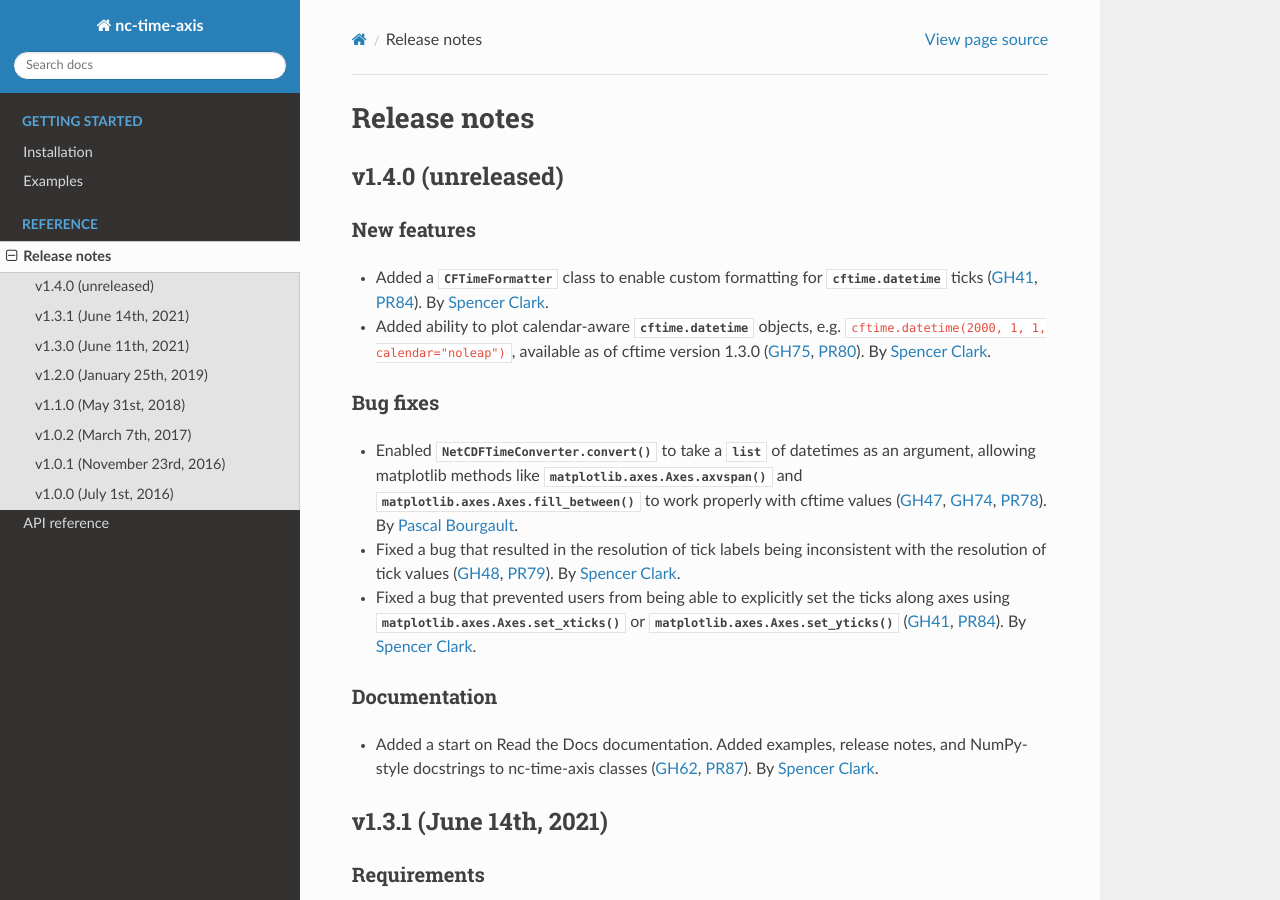
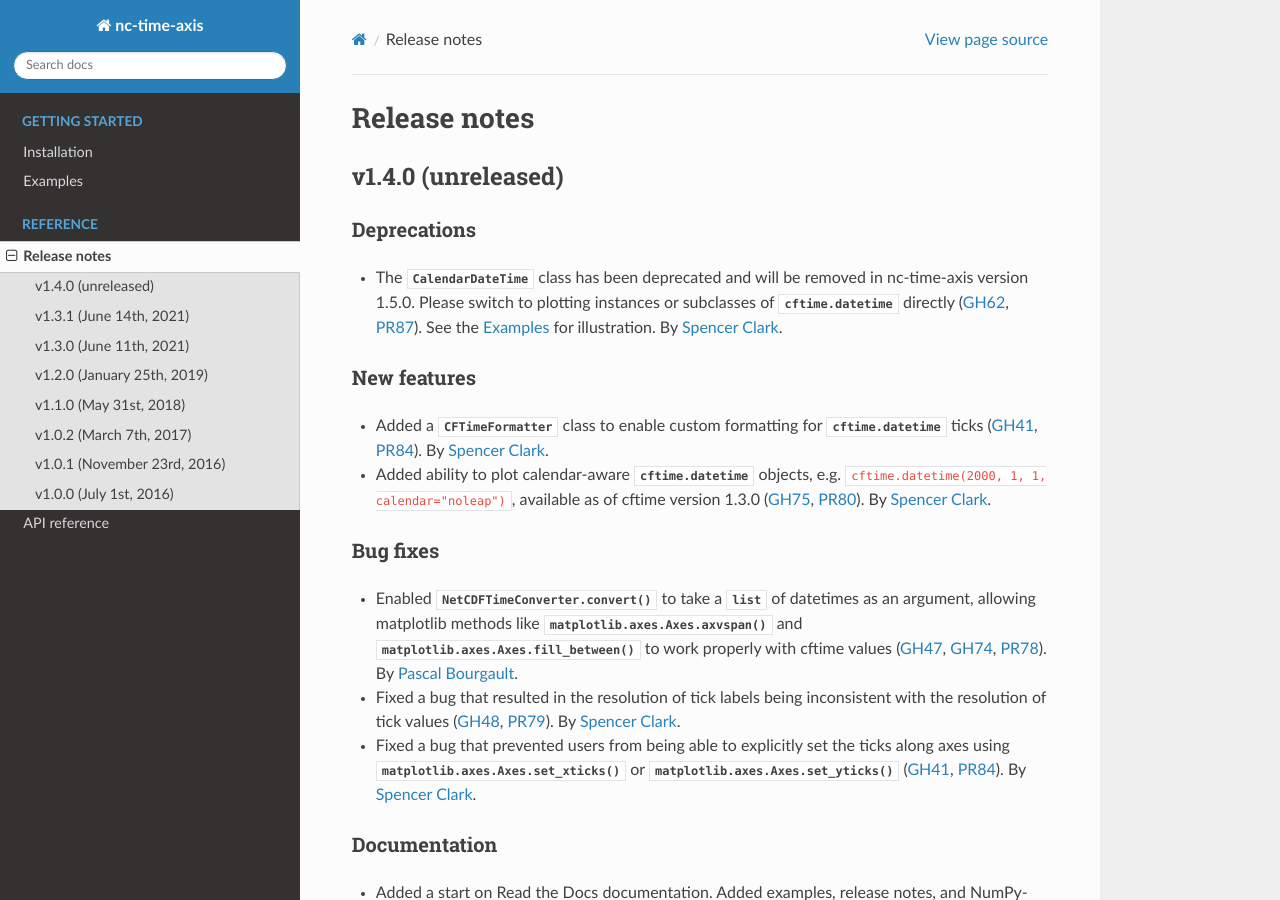
Before and after one commit to SciTools/nc-time-axis, a Sphinx documentation site: the page built from docs/release-notes.rst, in a window 1280 px wide and 900 px high. Built offline with Sphinx 7.4.7 and the Read the Docs theme 2.0.0, drawn with Linux system fonts in a browser that asks for light colours.

Commit message:
Add release note for deprecation of CalendarDateTime (#90)

```diff
--- a/docs/release-notes.rst
+++ b/docs/release-notes.rst
@@ -7,6 +7,15 @@ Release notes
 
 v1.4.0 (unreleased)
 -------------------
+
+Deprecations
+~~~~~~~~~~~~
+
+* The :py:class:`CalendarDateTime` class has been deprecated and will be removed
+  in nc-time-axis version 1.5.0. Please switch to plotting instances or
+  subclasses of :py:class:`cftime.datetime` directly (:issue:`62`, :pull:`87`).
+  See the :ref:`examples` for illustration.  By `Spencer Clark
+  <https://github.com/spencerkclark>`_.
 
 New features
 ~~~~~~~~~~~~
```
